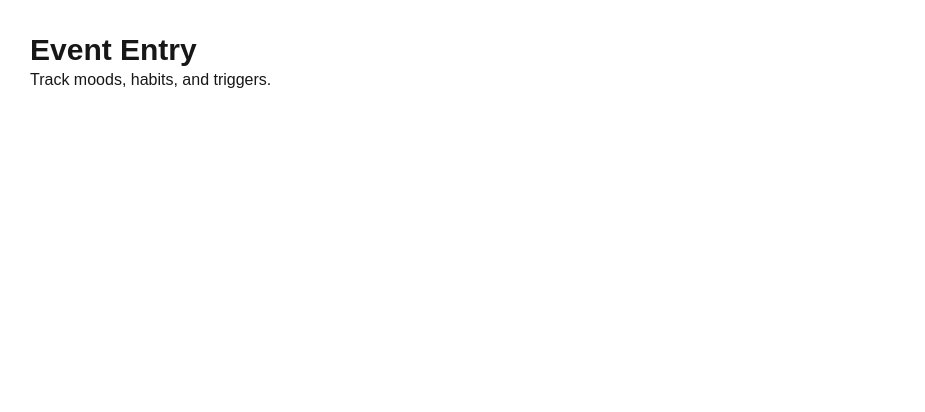
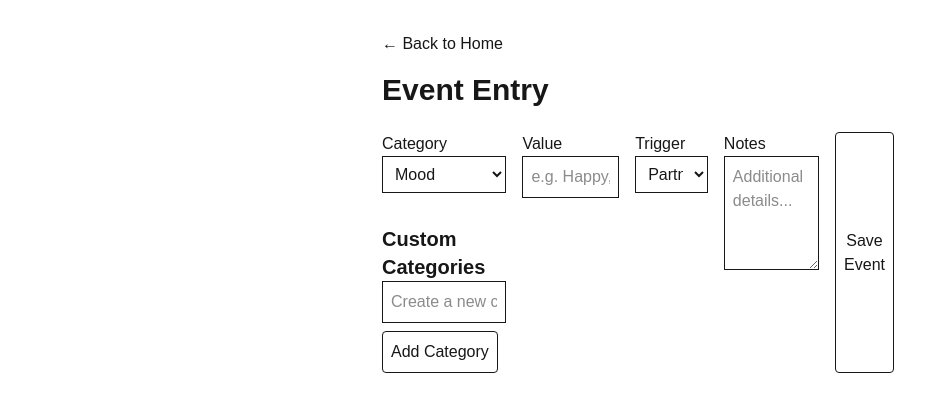
Before and after one commit to helenaaelges-hue/noema, a Next.js app: page /events in a window 1280 px wide. Shown: the top 412 px of the page, without its empty margins (2-927 px from the left). Built offline with nearby package versions, Linux system fonts and the light colour scheme.

Commit message:
Add navigation and event form

```diff
--- a/app/analytics/page.tsx
+++ b/app/analytics/page.tsx
@@ -1,8 +1,9 @@
 "use client";
 
-import { LineChart, Line, XAxis, YAxis, Tooltip } from "recharts";
+import Link from "next/link";
+import { LineChart, Line, XAxis, YAxis, Tooltip, CartesianGrid } from "recharts";
 
-const data = [
+const moodData = [
     { day: "Mon", mood: 6},
     { day: "Tue", mood: 7},
     { day: "Wed", mood: 5},
@@ -12,15 +13,42 @@ const data = [
 
 export default function AnalyticsPage() {
     return (
-        <main className="p-8">
-            <h1 className="text-3xl font-bold mb-6">Analytics</h1>
+        <main className="p-8 max-w-4xl mx-auto">
+            <Link href="/">&larr; Back to Home</Link>
 
-            <LineChart width={500} height={300} data={data}>
-                <XAxis dataKey="day" />
-                <YAxis />
-                <Tooltip />
-                <Line type="monotone" dataKey="mood" />
-            </LineChart>
+            <h1 className="text-3xl font-bold mt-4mb-2">
+                Analytics
+            </h1>
+
+            <p className="mb-8">
+                Example visualization of mood data over time.
+            </p>
+
+            <div className="border rounded-lg p-6">
+                <h2 className="text-xl font-semibold mb-4">Mood Trend</h2>
+
+                <LineChart
+                    width={700}
+                    height={350}
+                    data={moodData}
+                >
+                    <CartesianGrid strokeDasharray="3 3" />
+                    <XAxis dataKey="day" />
+                    <YAxis domain={[0, 10]} />
+                    <Tooltip />
+                    <Line type="monotone" dataKey="mood" />
+                </LineChart>
+            </div>
+
+            <div className="mt-8 border rounded-lg p-6">
+                <h2 className="text-xl font-semibold mb-2">
+                    Example Insight
+                </h2>
+
+                <p>
+                    Average mood was higher on days following exercise activities.
+                </p>
+            </div>
         </main>
     );
 }
--- a/app/events/page.tsx
+++ b/app/events/page.tsx
@@ -1,8 +1,84 @@
+import Link from "next/link";
+
 export default function EventsPage() {
     return (
-        <main className="p-8">
-            <h1 className="text-3xl font-bold">Event Entry</h1>
-            <p>Track moods, habits, and triggers.</p>
+        <main className="p-8 max-w-xl mx-auto">
+           <Link href="/">&larr; Back to Home</Link>
+
+            <h1 className="text-3xl font-bold mt-4 mb-6">Event Entry</h1>
+
+            <form className="flex felx-col gap-4">
+
+                <div>
+                    <label>Category</label>
+
+                    <select className="border p-2 w-full">
+                        <option>Mood</option>
+                        <option>Sleep</option>
+                        <option>Exercise</option>
+                        <option>Medication</option>
+                        <option>Work</option>
+                        <option>Social</option>
+                    </select>
+
+                    <h2 className="text-xl font-semibold mt-8">
+                        Custom Categories
+                    </h2>
+
+                    <input
+                        type="text"
+                        className="border p-2 w-full"
+                        placeholder="Create a new category"
+                    />
+
+                    <button
+                        type="button"
+                        className="border rounded p-2 mt-2"
+                    >
+                        Add Category
+                    </button>
+                </div>
+
+                <div>
+                    <label>Value</label>
+
+                    <input
+                        type="text"
+                        className="border p-2 w-full"
+                        placeholder="e.g. Happy, 8 hours, Gym"
+                    />
+                </div>
+
+                <div>
+                    <label>Trigger</label>
+
+                    <select className="border p-2 w-full">
+                        <option>Partner Conflict</option>
+                        <option>Work Stress</option>
+                        <option>Poor Sleep</option>
+                        <option>Exercise</option>
+                        <option>Medication</option>
+                        <option>Other</option>
+                    </select>
+                </div>
+
+                <div>
+                    <label>Notes</label>
+
+                    <textarea
+                        className="border p-2 w-full"
+                        rows={4}
+                        placeholder="Additional details..."
+                    />
+                </div>
+
+                <button
+                    type="submit"
+                    className="border rounded p-2"
+                >
+                    Save Event
+                </button>
+            </form>
         </main>
     );
 }
--- a/app/page.tsx
+++ b/app/page.tsx
@@ -1,16 +1,30 @@
+import Link from 'next/link';
+
 export default function Home() {
   return (
     <main className="min-h-screen flex flex-col items-center justify-center p-8">
       <h1 className="text-5xl font-bold mb-4">Noema</h1>
 
-      <p className="text-xl text-center max-w-xl">
+      <p className="text-xl text-center max-w-xl mb-8">
         Track behaviors, emotions, habits, and triggers.
         Discover meaningful patterns in your daily life.
       </p>
 
-      <button className="mt-8 px-6 py-3 border rounded-lg">
-        Get Started
-      </button>
+      <div className="flex gap-4">
+        <Link
+          href="/events"
+          className="border px-4 py-2 rounded"
+        >
+          Event Entry
+        </Link>
+
+        <Link
+          href="/analytics"
+          className="border px-4 py-2 rounded"
+        >
+          Analytics
+        </Link>
+      </div>
     </main>
   );
 }
```
